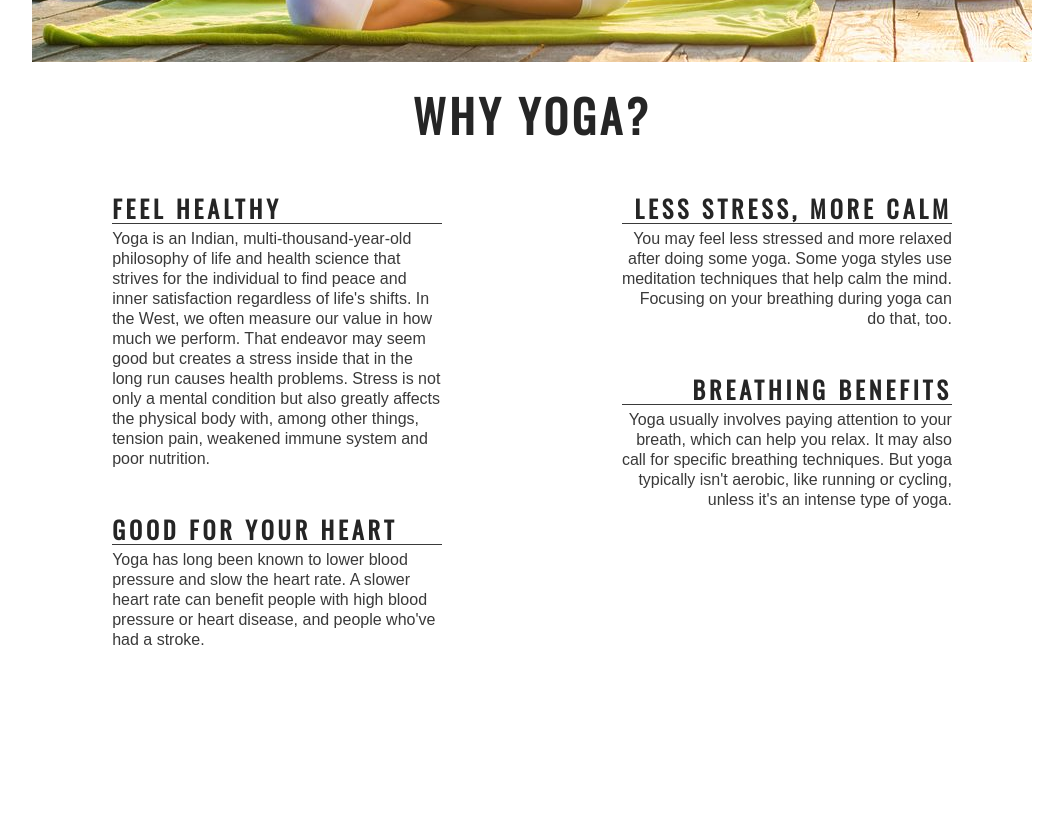
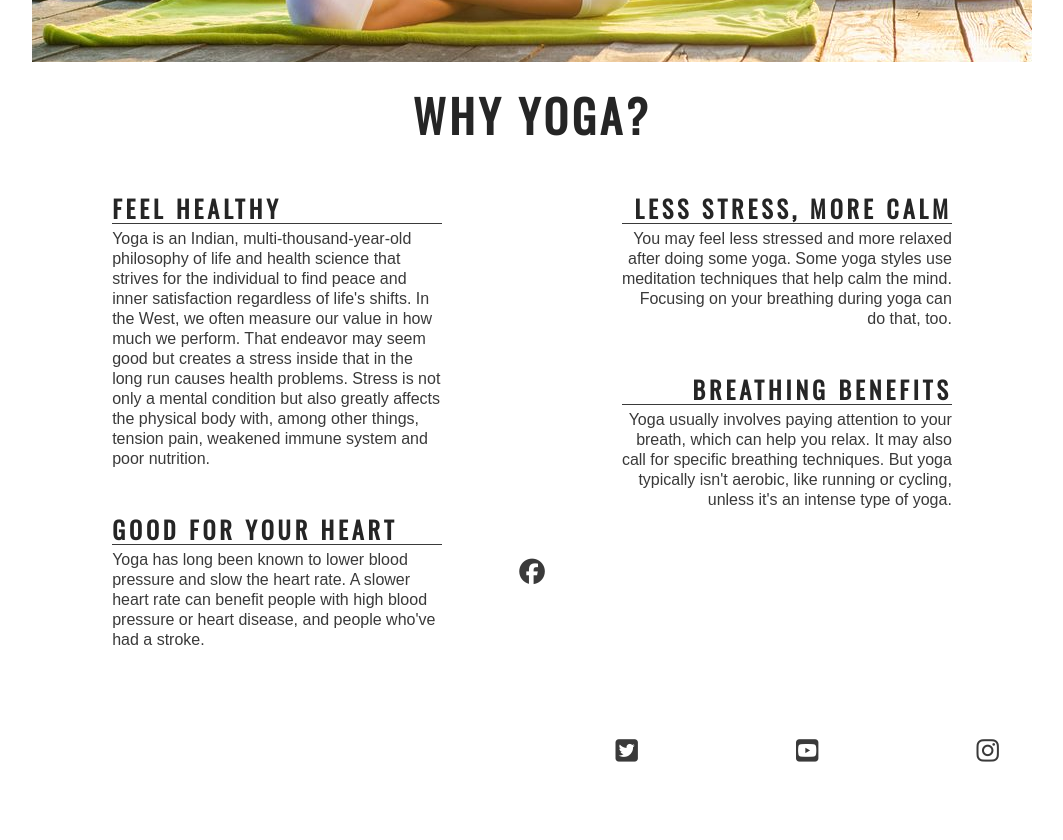
Before and after one commit to surba778/yoga-studio, a plain HTML site: page index.html in a window 1280 px wide. Shown: the part 598-1438 px from the top of the page, without its empty margins (108-1171 px from the left). Before the commit the page ends 1298 px from the top, so only its background shows below. Drawn offline with nearby package versions, Linux system fonts and the light colour scheme.

```diff
--- a/index.html
+++ b/index.html
@@ -86,6 +86,26 @@ Stress is not only a mental condition but also greatly affects the physical body
 
 </section>
 
+<footer>
+    <ul class="social-networks">
+        <li>
+            <a href="https://facebook.com" target="_blank" rel="noopener"
+                aria-label="Visit our Facebook page (opens in a new tab)"><i class="fab fa-facebook"></i></a>
+        </li>
+        <li>
+            <a href="https://twitter.com" target="_blank" rel="noopener"
+                aria-label="Visit our Twitter page (opens in a new tab)"><i class="fab fa-twitter-square"></i></a>
+        </li>
+        <li>
+            <a href="https://youtube.com" target="_blank" rel="noopener"
+                aria-label="Visit our YouTube page (opens in a new tab)"><i class="fab fa-youtube-square"></i></a>
+        </li>
+        <li>
+            <a href="https://instagram.com" target="_blank" rel="noopener"
+                aria-label="Visit our Instagram page (opens in a new tab)"><i class="fab fa-instagram"></i></a>
+        </li>
+    </ul>
+</footer>
 <!-- font awesome script -->
 <script src="https://kit.fontawesome.com/c7dbda0798.js" crossorigin="anonymous"></script>
 </body>
```
